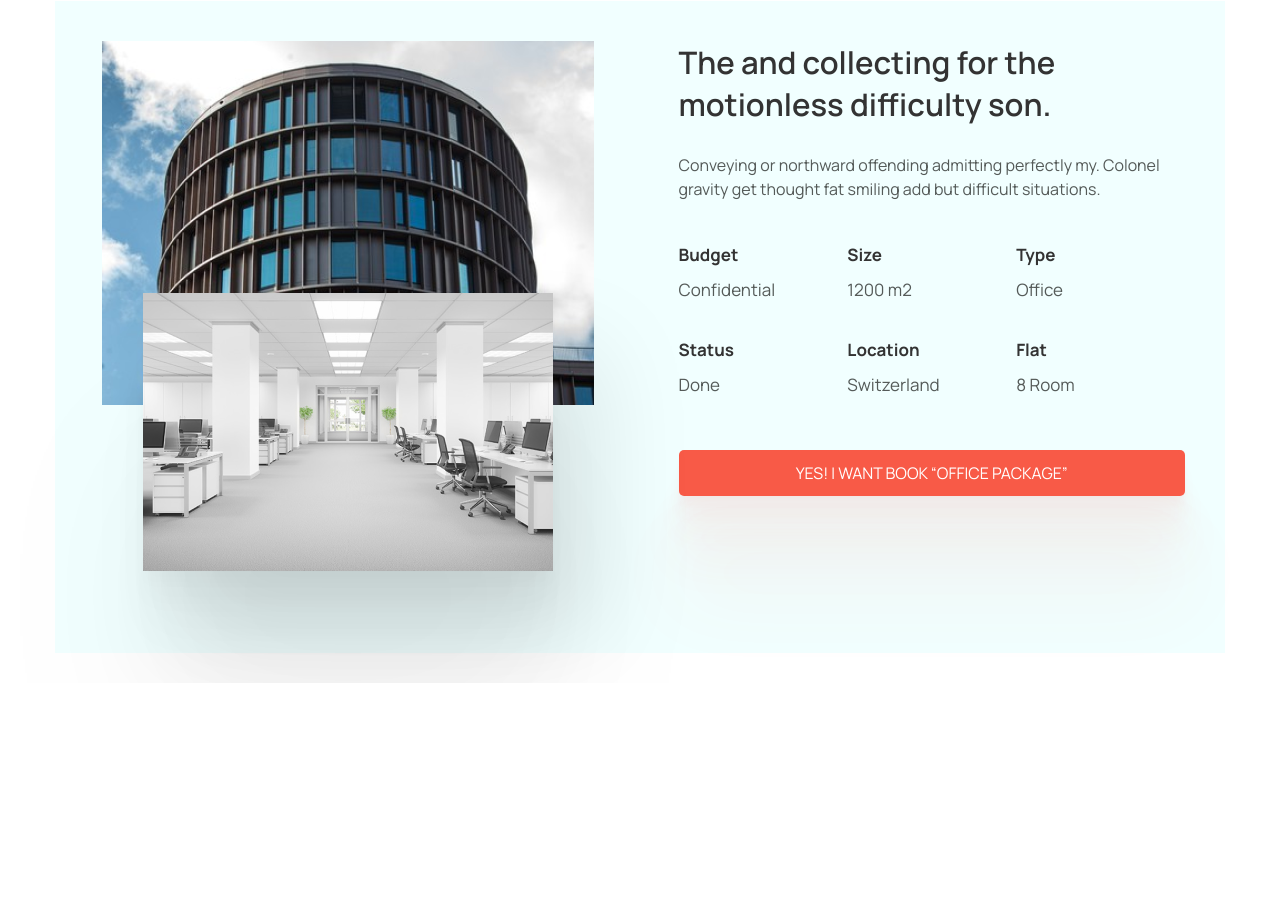
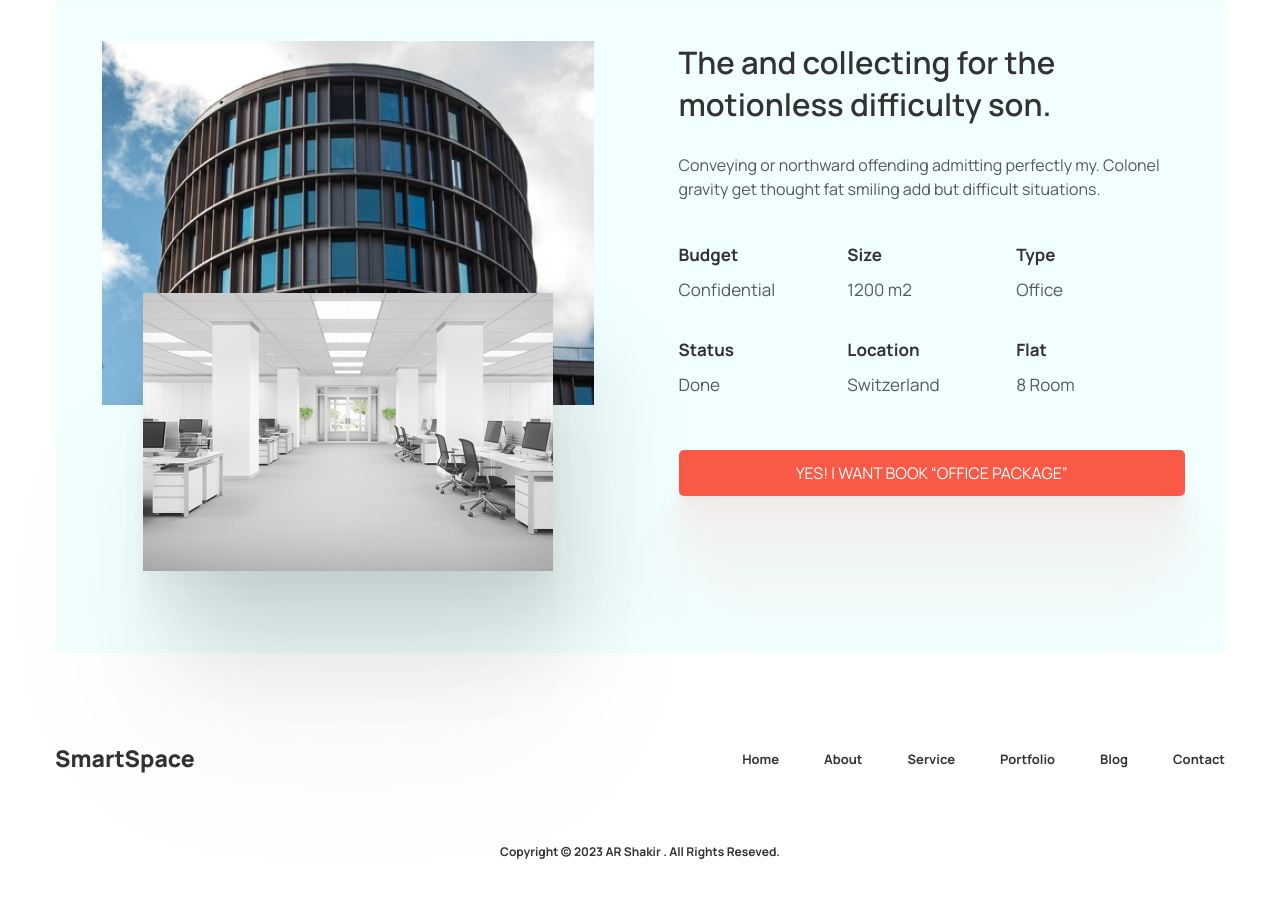
Before and after one commit to DaniloTsurkan/SmartSpace, a plain HTML site: page index.html in a window 1280 px wide. Shown: the part 2139-3037 px from the top of the page. Before the commit the page ends 2822 px from the top, so only its background shows below. Drawn offline with nearby package versions, Linux system fonts and the light colour scheme.

Commit message:
finished project

```diff
--- a/css/style.css
+++ b/css/style.css
@@ -790,3 +790,53 @@ z-index: 50;
 
 /*========================================================================================================================================================
 */
+
+.footer {
+	padding: 60px 0px 60px 0px;
+}
+.footer__container {
+	display: grid;
+	grid-template-columns: auto 1fr;
+	row-gap: 70px;
+	column-gap: 20px;
+}
+.footer__logo {
+	font-weight: 800;
+	font-size: 23px;
+	line-height: 31px;
+	color: inherit;
+}
+.footer__menu {
+	display: flex;
+	justify-content: flex-end;
+	align-items: center;
+}
+.footer__copy {
+	font-weight: 700;
+	font-size: 12px;
+	line-height: 16px;
+	grid-column: span 2;
+	text-align: center;
+}
+.menu-footer {
+}
+.menu-footer__list {
+	display: flex;
+	flex-wrap: wrap;
+	column-gap: 45px;
+	row-gap: 15px;
+}
+.menu-footer__item {
+}
+.menu-footer__link {
+	color: inherit;
+	font-weight: 700;
+	font-size: 13px;
+	line-height: 17px;
+}
+.menu-footer__link:hover {
+	text-decoration: underline;
+}
+
+/*========================================================================================================================================================
+*/
--- a/index.html
+++ b/index.html
@@ -307,7 +307,30 @@
 		</main>
 		<footer class="footer">
 			<div class="footer__container">
-
+				<a href="" class="footer__logo">SmartSpace</a>
+				<nav class="footer__menu menu-footer">
+					<ul class="menu-footer__list">
+						<li class="menu-footer__item">
+							<a href="" class="menu-footer__link">Home</a>
+						</li>
+						<li class="menu-footer__item">
+							<a href="" class="menu-footer__link">About</a>
+						</li>
+						<li class="menu-footer__item">
+							<a href="" class="menu-footer__link">Service</a>
+						</li>
+						<li class="menu-footer__item">
+							<a href="" class="menu-footer__link">Portfolio</a>
+						</li>
+						<li class="menu-footer__item">
+							<a href="" class="menu-footer__link">Blog</a>
+						</li>
+						<li class="menu-footer__item">
+							<a href="" class="menu-footer__link">Contact</a>
+						</li>
+					</ul>
+				</nav>
+				<div class="footer__copy">Copyright © 2023 AR Shakir . All Rights Reseved.</div>
 			</div>
 		</footer>
 	</div>
```
